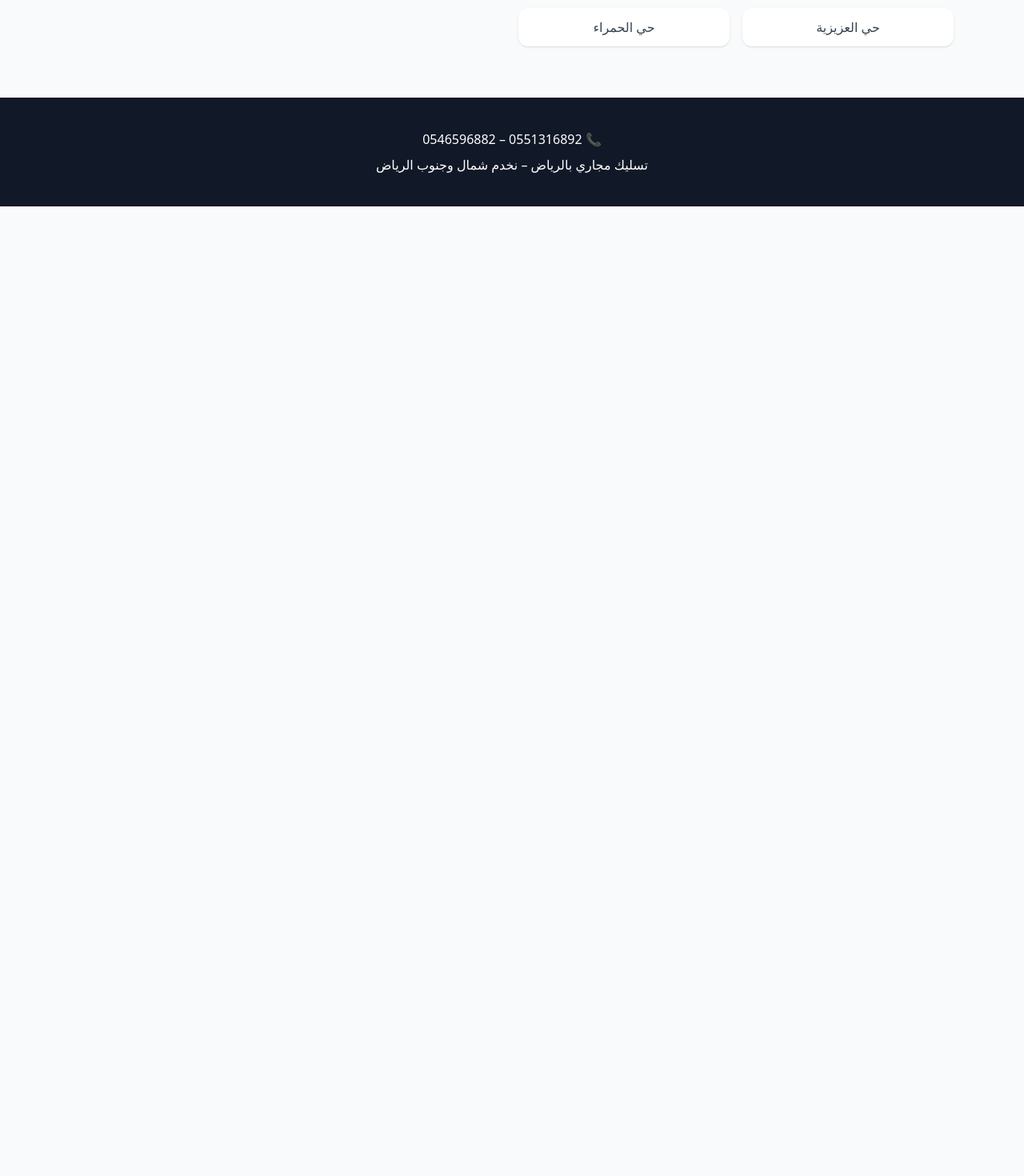
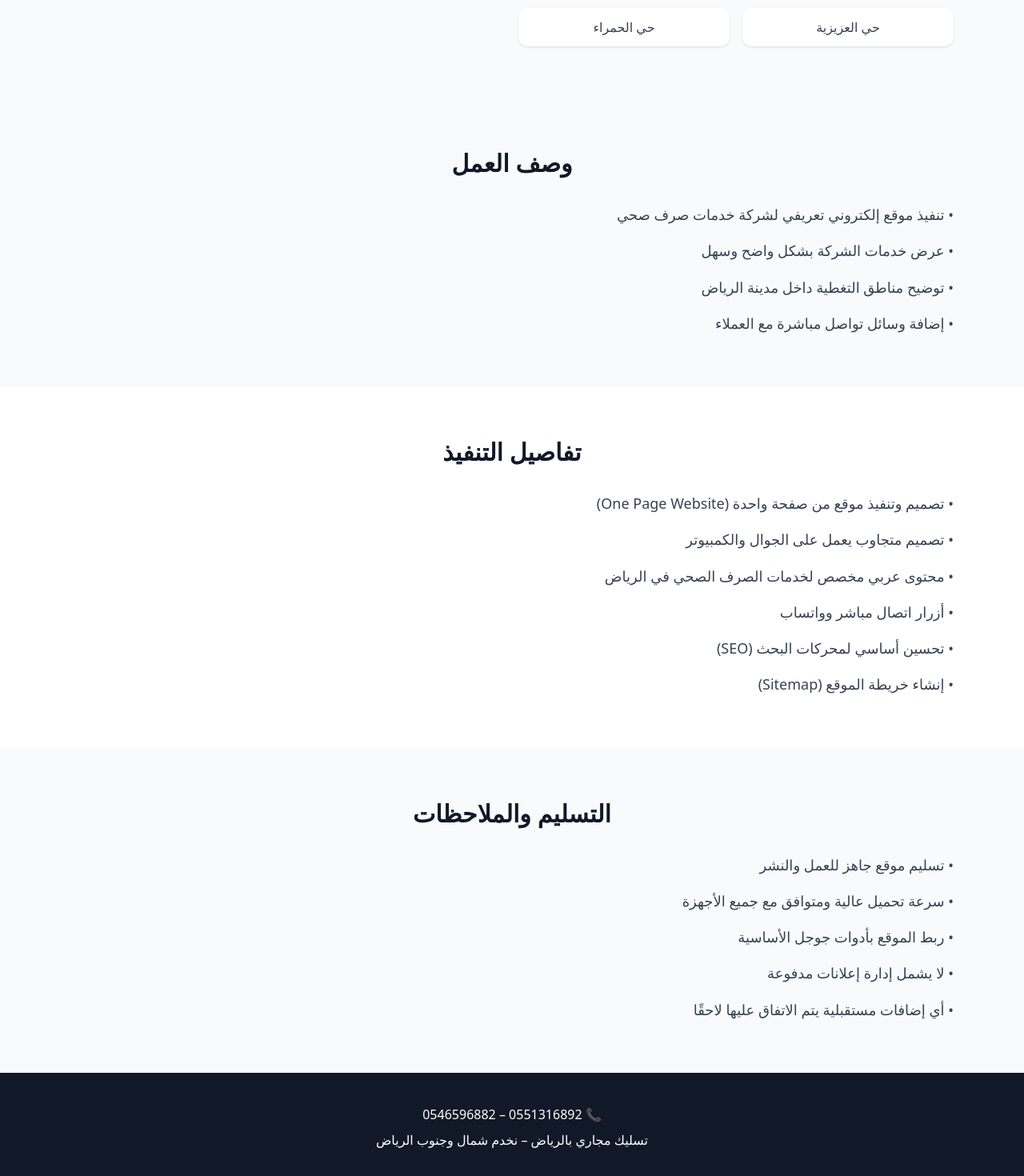
Before and after one commit to youssefahmed59/taslik-majari-riyadh, a Next.js app: page / in a window 1280 px wide. Shown: the part 2940-4410 px from the top of the page at 80% size. Before the commit the page ends 3198 px from the top, so only its background shows below. Built offline with nearby package versions, Linux system fonts and the light colour scheme.

Commit message:
Enhance page with work details and delivery notes
Added sections for work description, implementation details, and delivery notes in Arabic.

```diff
--- a/app/page.jsx
+++ b/app/page.jsx
@@ -88,6 +88,43 @@ export default function Home() {
           ))}
         </div>
       </section>
+{/* Work Description */}
+<section className="max-w-6xl mx-auto px-6 py-16">
+  <h2 className="text-3xl font-bold text-center mb-8">وصف العمل</h2>
+  <ul className="space-y-4 text-gray-700 text-lg leading-relaxed">
+    <li>• تنفيذ موقع إلكتروني تعريفي لشركة خدمات صرف صحي</li>
+    <li>• عرض خدمات الشركة بشكل واضح وسهل</li>
+    <li>• توضيح مناطق التغطية داخل مدينة الرياض</li>
+    <li>• إضافة وسائل تواصل مباشرة مع العملاء</li>
+  </ul>
+</section>
+
+{/* Implementation Details */}
+<section className="bg-white py-16">
+  <div className="max-w-6xl mx-auto px-6">
+    <h2 className="text-3xl font-bold text-center mb-8">تفاصيل التنفيذ</h2>
+    <ul className="space-y-4 text-gray-700 text-lg leading-relaxed">
+      <li>• تصميم وتنفيذ موقع من صفحة واحدة (One Page Website)</li>
+      <li>• تصميم متجاوب يعمل على الجوال والكمبيوتر</li>
+      <li>• محتوى عربي مخصص لخدمات الصرف الصحي في الرياض</li>
+      <li>• أزرار اتصال مباشر وواتساب</li>
+      <li>• تحسين أساسي لمحركات البحث (SEO)</li>
+      <li>• إنشاء خريطة الموقع (Sitemap)</li>
+    </ul>
+  </div>
+</section>
+
+{/* Delivery & Notes */}
+<section className="max-w-6xl mx-auto px-6 py-16">
+  <h2 className="text-3xl font-bold text-center mb-8">التسليم والملاحظات</h2>
+  <ul className="space-y-4 text-gray-700 text-lg leading-relaxed">
+    <li>• تسليم موقع جاهز للعمل والنشر</li>
+    <li>• سرعة تحميل عالية ومتوافق مع جميع الأجهزة</li>
+    <li>• ربط الموقع بأدوات جوجل الأساسية</li>
+    <li>• لا يشمل إدارة إعلانات مدفوعة</li>
+    <li>• أي إضافات مستقبلية يتم الاتفاق عليها لاحقًا</li>
+  </ul>
+</section>
 
       {/* Footer */}
       <footer className="bg-gray-900 text-white text-center py-10">
```
